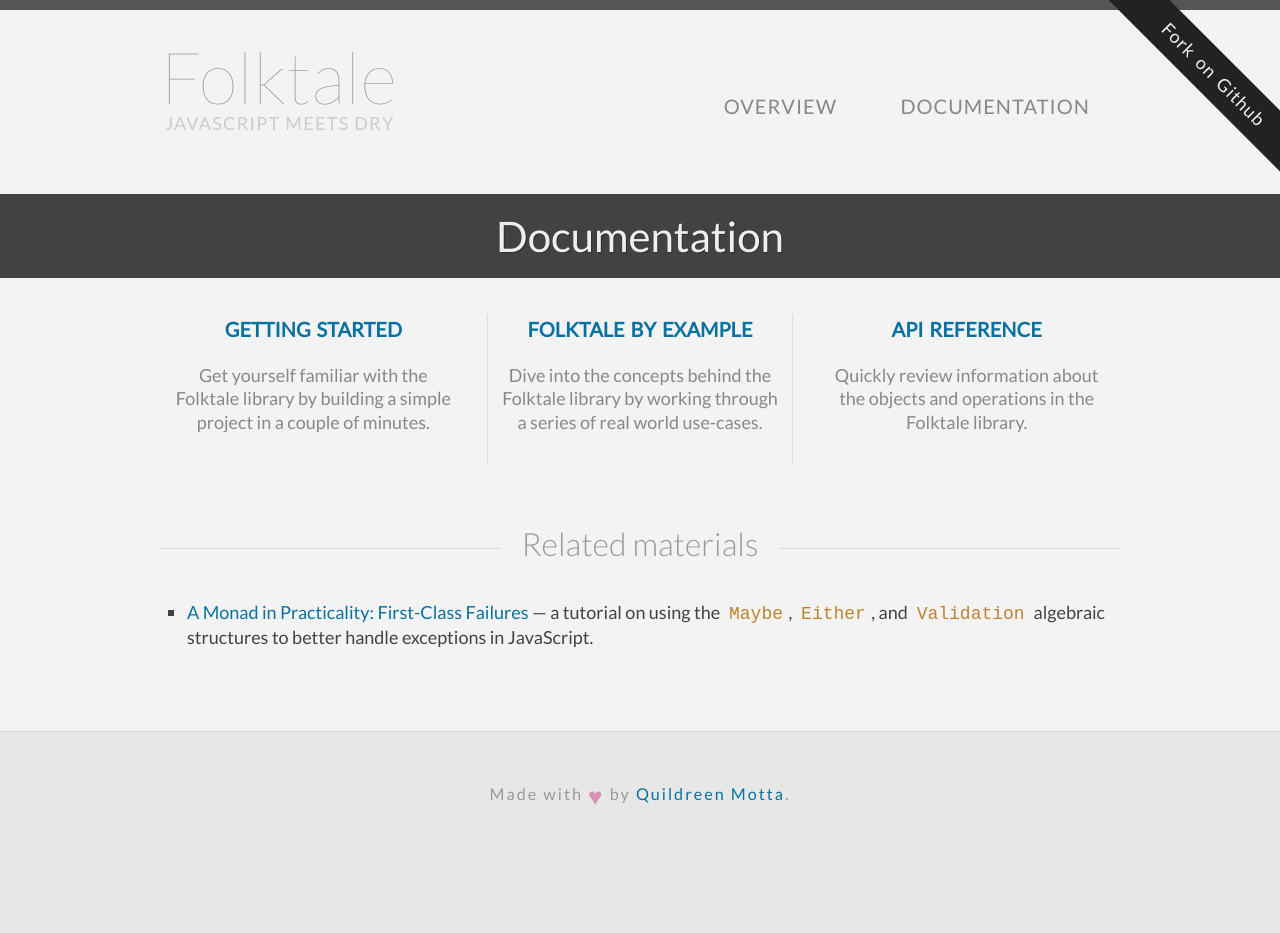
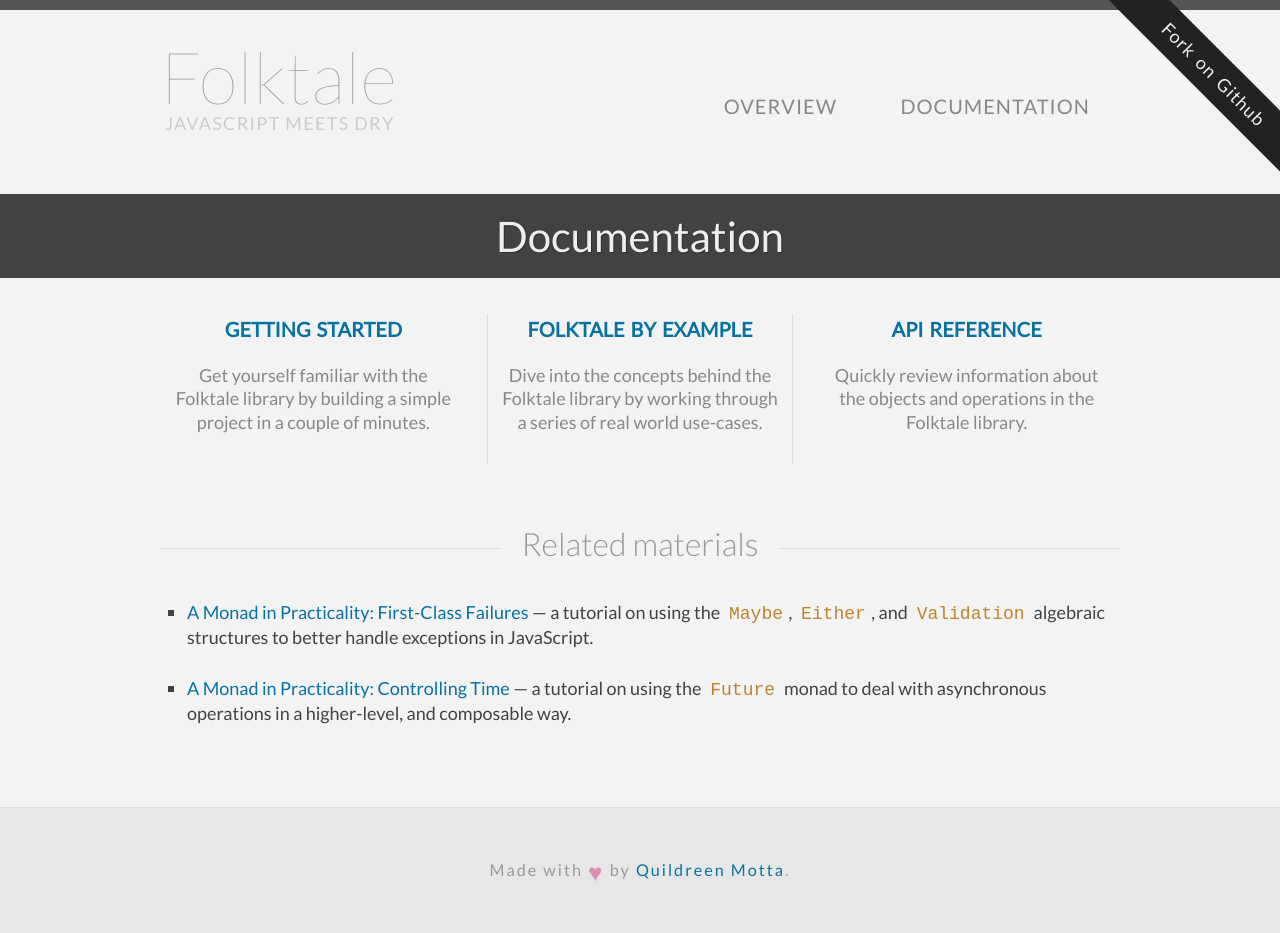
Before and after one commit to folktale/folktale.github.io, a Jekyll site: the page built from documentation/index.html, in a window 1280 px wide. Built offline with Jekyll 4.4.1, drawn with Linux system fonts in a browser that asks for light colours; some web fonts are replaced; before the commit the page ends 900 px from its top, so only the background shows below that.

Commit message:
Adds a link to the second part in the series of monad tutorials.

```diff
--- a/documentation/index.html
+++ b/documentation/index.html
@@ -32,5 +32,10 @@
     Monad in Practicality: First-Class Failures</a> — a tutorial on using
     the <code>Maybe</code>, <code>Either</code>, and <code>Validation</code>
     algebraic structures to better handle exceptions in JavaScript.</li>
+
+    <li><a href="http://robotlolita.github.io/2014/03/20/a-monad-in-practicality-controlling-time.html">A
+    Monad in Practicality: Controlling Time</a> — a tutorial on using
+    the <code>Future</code> monad to deal with asynchronous operations in a
+    higher-level, and composable way.</li>
   </ul>
 </div>
```
